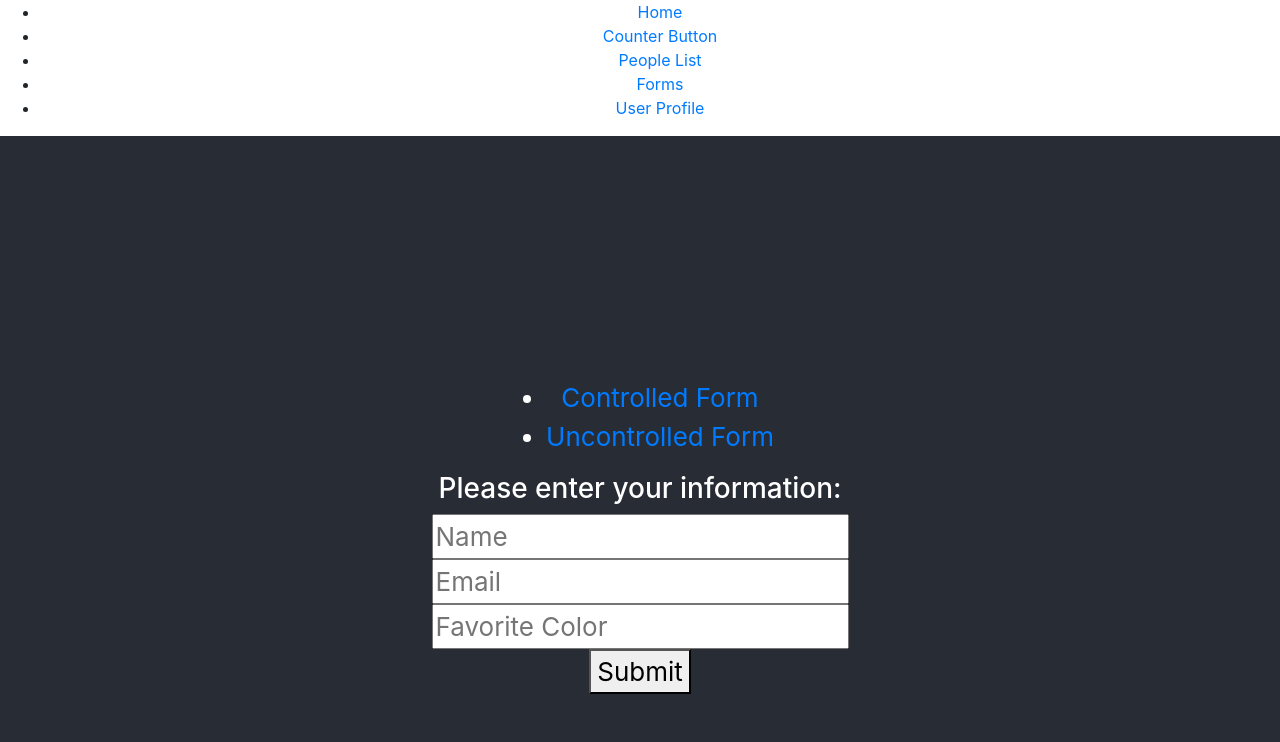
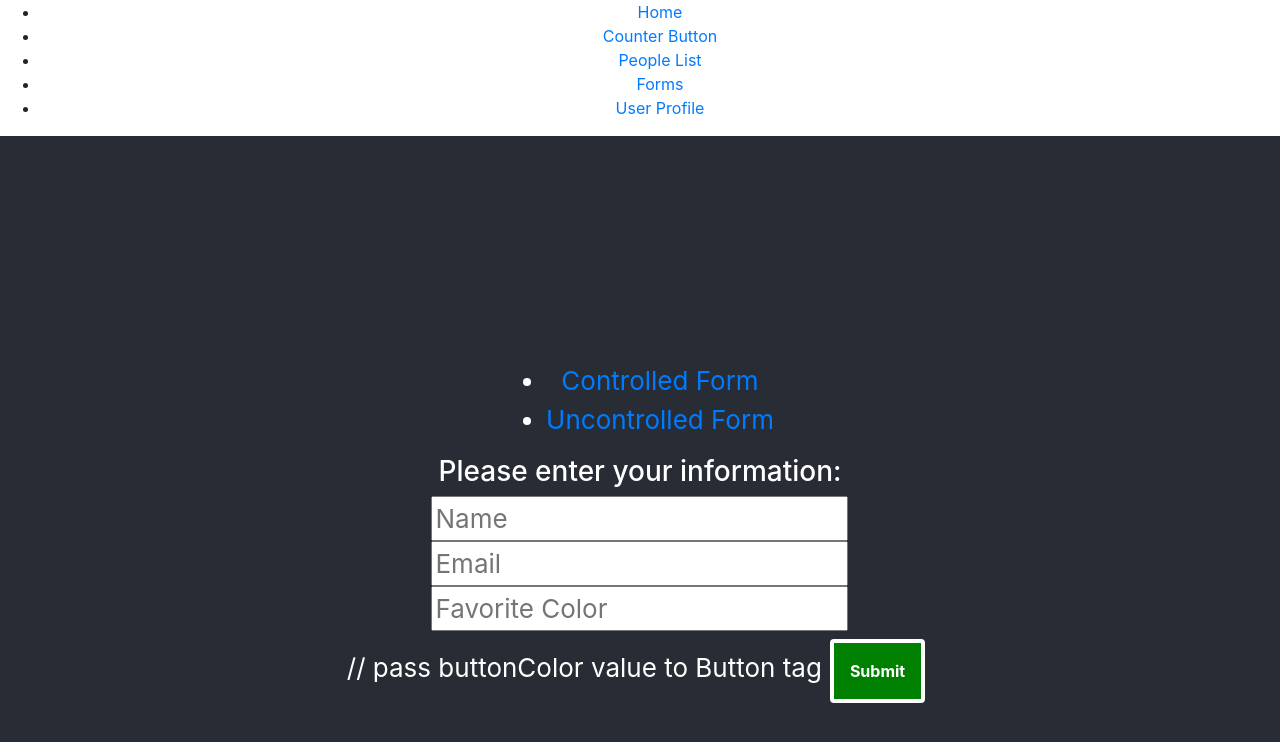
Before and after one commit to blackbear1186/ReactLearn, a React (Create React App) app: page /forms/controlled in a window 1280 px wide. Shown: the top 742 px of the page. Built offline with nearby package versions, Linux system fonts and the light colour scheme.

Commit message:
Create and use Composition instead of Inheritance

```diff
--- /dev/null
+++ b/src/components/Button.js
@@ -0,0 +1,25 @@
+import React from 'react'
+import styled from 'styled-components';
+
+// create props function to pass buttonColor prop
+const StyledButton = styled.button`
+
+  background-color: ${props => props.buttonColor || 'transparent' };
+  border: 4px solid white;
+  border-radius: 4px;
+  color: white;
+  cursor: pointer;
+  font-size: 16px;
+  font-weight: bold;
+  margin: 8px;
+  outline: none;
+  padding: 16px;
+`;
+
+export const Button = ({ children, buttonColor, ...props }) => {
+  // ...props pass the rest of the props
+  // children displays all of the children inside the button tag
+  return (
+    <StyledButton buttonColor={buttonColor} {...props}>{children}</StyledButton>
+  )
+}
--- a/src/components/CongratulationsMessage.js
+++ b/src/components/CongratulationsMessage.js
@@ -1,4 +1,5 @@
 import React, { useEffect } from "react";
+import { Button } from './Button';
 
 export const CongratulationsMessage = ({
   threshold,
@@ -7,7 +8,7 @@
   return (
   <>
     <h1>Congratulations! You've reached {threshold} number of clicks!</h1>
-    <button onClick={onHide}>Hide</button>
+    <Button onClick={onHide}>Hide</Button>
   </>
   )
 };
--- a/src/components/CounterButton.js
+++ b/src/components/CounterButton.js
@@ -1,25 +1,24 @@
 import React from "react";
 import { useState, useEffect } from "react";
-import { Button } from "react-bootstrap";
 import { Container } from "react-bootstrap";
+import { Button } from "./Button";
 
 export const CounterButton = () => {
   const [numberOfClicks, setNumberOfClicks] = useState(0);
 
   useEffect(() => {
-    console.log(`You have clicked me ${numberOfClicks} times.`);
-  }, [numberOfClicks])
+    console.log(`useEffect function called`);
+  }, []);
   return (
     <>
-      <Container className="text-center mx-auto">
       <p>You clicked me {numberOfClicks} times</p>
+      // pass buttonColor value to Button
       <Button
-          variant="primary"
+        buttonColor="red"
         onClick={() => setNumberOfClicks(numberOfClicks + 1)}
       >
         Click Me
       </Button>
-      </Container>
     </>
   );
-}
+};
--- a/src/pages/ControlledFormPage.js
+++ b/src/pages/ControlledFormPage.js
@@ -1,4 +1,5 @@
 import React, { useState } from "react";
+import { Button } from "../components/Button";
 
 export const ControlledFormPage = () => {
   // create useState variables, functions and initialize to empty string
@@ -35,14 +36,20 @@
           onChange={(e) => setFavoriteColor(e.target.value)}
         />
       </div>
-      <button onClick={e => {
-        alert(`
+      // pass buttonColor value to Button tag
+      <Button
+        buttonColor="green"
+        onClick={(e) => {
+          alert(`
           Your name is ${name},
           your email is ${email},
           and your favorite color is ${favoriteColor}!
-        `)
-        e.preventDefault();
-      }}>Submit</button>
+        `);
+          e.preventDefault();
+        }}
+      >
+        Submit
+      </Button>
     </form>
   );
 };
```
Lines whose indentation alone changed are shown as unchanged.
